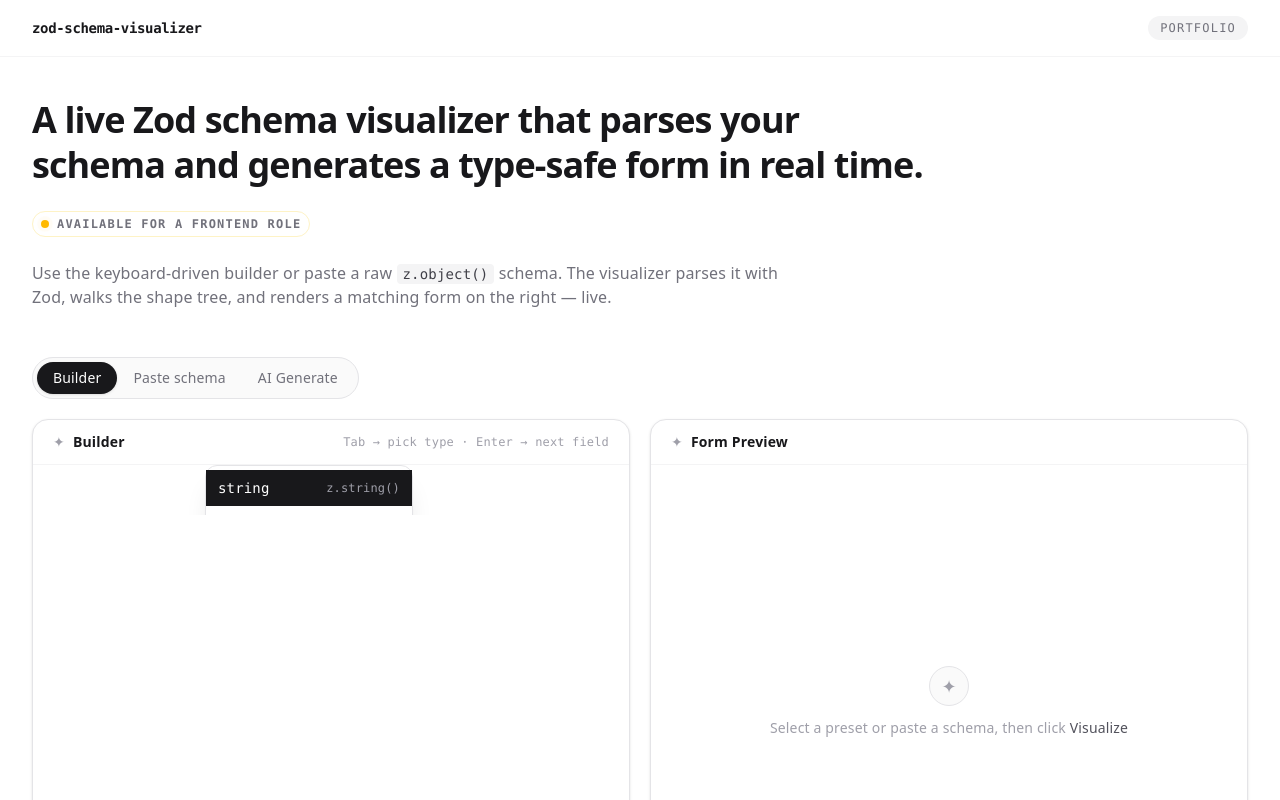
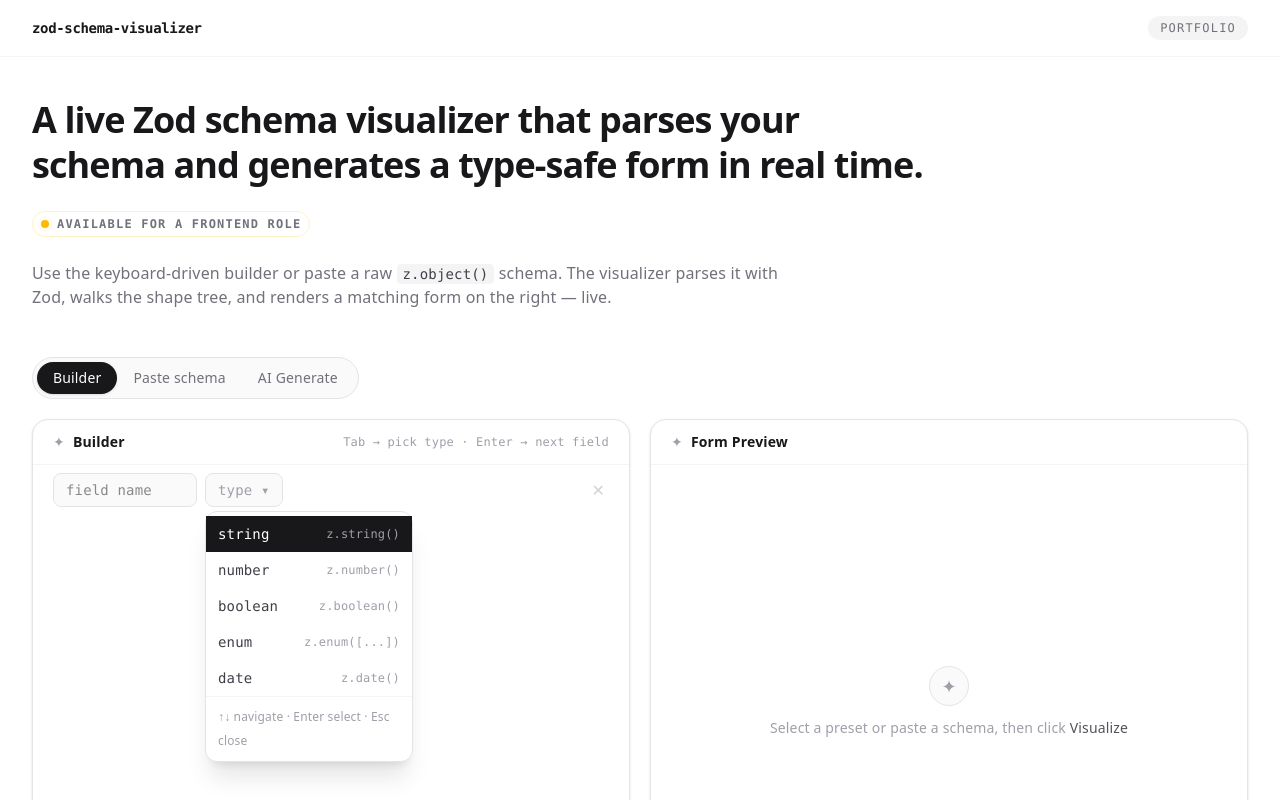
Before and after one commit to bnk17/zod-schema-visualizer, a React (Vite) app: page / in a window 1280 px wide. Both pictures are taken after a click on the button "type ▾". Shown: the top 800 px of the page. Built offline with nearby package versions, Linux system fonts and the light colour scheme.

Commit message:
fix(builder): render TypeSelectPopup via portal to escape overflow clipping
The motion.div row wrapper uses overflow:hidden for height animation,
which clipped the absolutely-positioned type dropdown. Portal to body
and anchor via getBoundingClientRect instead.

🤖 Claude [Bun]

```diff
--- a/src/features/schema-visualizer/builder/components/FieldRow.tsx
+++ b/src/features/schema-visualizer/builder/components/FieldRow.tsx
@@ -1,4 +1,5 @@
 import { useRef, useState } from 'react'
+import { createPortal } from 'react-dom'
 import { TypeSelectPopup } from './TypeSelectPopup'
 import { EnumValuesEditor } from './EnumValuesEditor'
 import { VALIDATORS_BY_TYPE } from '../zod-options'
@@ -13,8 +14,10 @@ interface FieldRowProps {
 
 export function FieldRow({ field, onChange, onRemove, onAddNext }: FieldRowProps) {
   const [showTypePopup, setShowTypePopup] = useState(false)
+  const [popupCoords, setPopupCoords] = useState<{ top: number; left: number } | null>(null)
   const nameRef = useRef<HTMLInputElement>(null)
   const enumInputRef = useRef<HTMLInputElement>(null)
+  const typeButtonRef = useRef<HTMLButtonElement>(null)
 
   function handleNameKeyDown(e: React.KeyboardEvent<HTMLInputElement>) {
     if (e.key === 'Tab' && !e.shiftKey && field.name.trim()) {
@@ -71,8 +74,15 @@ export function FieldRow({ field, onChange, onRemove, onAddNext }: FieldRowProps
       {/* Type selector button */}
       <div className="relative">
         <button
+          ref={typeButtonRef}
           type="button"
-          onClick={() => setShowTypePopup(true)}
+          onClick={() => {
+            const rect = typeButtonRef.current?.getBoundingClientRect()
+            if (rect) {
+              setPopupCoords({ top: rect.bottom + window.scrollY + 4, left: rect.left + window.scrollX })
+            }
+            setShowTypePopup(true)
+          }}
           className={`rounded-lg border px-3 py-1.5 font-mono text-sm font-medium transition-colors ${
             field.type
               ? 'border-zinc-900 bg-zinc-900 text-white hover:bg-zinc-700'
@@ -84,17 +94,23 @@ export function FieldRow({ field, onChange, onRemove, onAddNext }: FieldRowProps
           {field.type ?? 'type ▾'}
         </button>
 
-        {showTypePopup && (
+        {showTypePopup && popupCoords && createPortal(
           <>
             <div
               className="fixed inset-0 z-40"
               onClick={() => setShowTypePopup(false)}
             />
-            <TypeSelectPopup
-              onSelect={handleTypeSelect}
-              onClose={() => setShowTypePopup(false)}
-            />
-          </>
+            <div
+              className="absolute z-50"
+              style={{ top: popupCoords.top, left: popupCoords.left }}
+            >
+              <TypeSelectPopup
+                onSelect={handleTypeSelect}
+                onClose={() => setShowTypePopup(false)}
+              />
+            </div>
+          </>,
+          document.body
         )}
       </div>
 
--- a/src/features/schema-visualizer/builder/components/TypeSelectPopup.tsx
+++ b/src/features/schema-visualizer/builder/components/TypeSelectPopup.tsx
@@ -43,7 +43,7 @@ export function TypeSelectPopup({ onSelect, onClose }: TypeSelectPopupProps) {
       aria-label="Select Zod type"
       tabIndex={-1}
       onKeyDown={handleKeyDown}
-      className="absolute top-full left-0 z-50 mt-1 w-52 rounded-xl border border-zinc-200 bg-white py-1 shadow-xl focus:outline-none"
+      className="w-52 rounded-xl border border-zinc-200 bg-white py-1 shadow-xl focus:outline-none"
     >
       {ZOD_TYPES.map((type, i) => (
         <div
```
